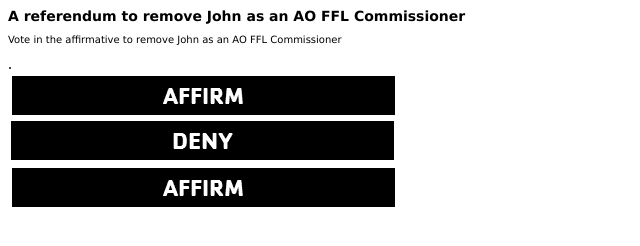
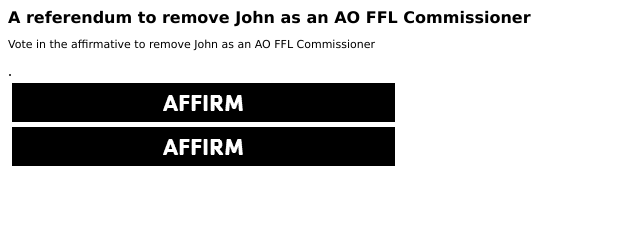
Before and after one commit to aofflreferendum/2018referendum, a plain HTML site: page index.html in a window 1280 px wide. Shown: the whole page, without its empty margins (0-640 px from the left). Drawn offline with Linux system fonts and the light colour scheme.

Commit message:
Update index.html

```diff
--- a/index.html
+++ b/index.html
@@ -1,19 +1,19 @@
 <style>
   h1 {
     font-family: "Cachet Bold", Verdana, Arial;
-    font-size: 14px;
+    font-size: 16px;
   }
   p {
     font-family: Verdana, Arial;
-    font-size: 10px;
+    font-size: 11px;
   }
-  #Affirm:hover
-  {background-image: url('https://aofflreferendum.github.io/2018referendum/deny.png');}
 </style>
 
 <h1>A referendum to remove John as an AO FFL Commissioner</h1>
 <p>Vote in the affirmative to remove John as an AO FFL Commissioner</p>.
-<div style="display: block; text-align: left;"><a href="https://aofflreferendum.github.io/2018referendum/vote.html"><img src="https://aofflreferendum.github.io/2018referendum/affirm.png" border="0" id="Affirm"></a></div>
-<div style="display: block; text-align: left;"><a href="https://aofflreferendum.github.io/2018referendum/vote.html"><img src="https://aofflreferendum.github.io/2018referendum/deny.png" border="0"></a></div>
 <div>
-  <img src='https://aofflreferendum.github.io/2018referendum/affirm.png' onmouseover="this.src='https://aofflreferendum.github.io/2018referendum/deny.png';" onmouseout="this.src='https://aofflreferendum.github.io/2018referendum/affirm.png';" />
+  <a href="https://aofflreferendum.github.io/2018referendum/vote.html"><img src='https://aofflreferendum.github.io/2018referendum/affirm.png' onmouseover="this.src='https://aofflreferendum.github.io/2018referendum/deny.png';" onmouseout="this.src='https://aofflreferendum.github.io/2018referendum/affirm.png';" /></a>
+</div>
+<div>
+  <a href="https://aofflreferendum.github.io/2018referendum/vote.html"><img src='https://aofflreferendum.github.io/2018referendum/affirm.png' onmouseover="this.src='https://aofflreferendum.github.io/2018referendum/deny.png';" onmouseout="this.src='https://aofflreferendum.github.io/2018referendum/affirm.png';" /></a>
+</div>
```
